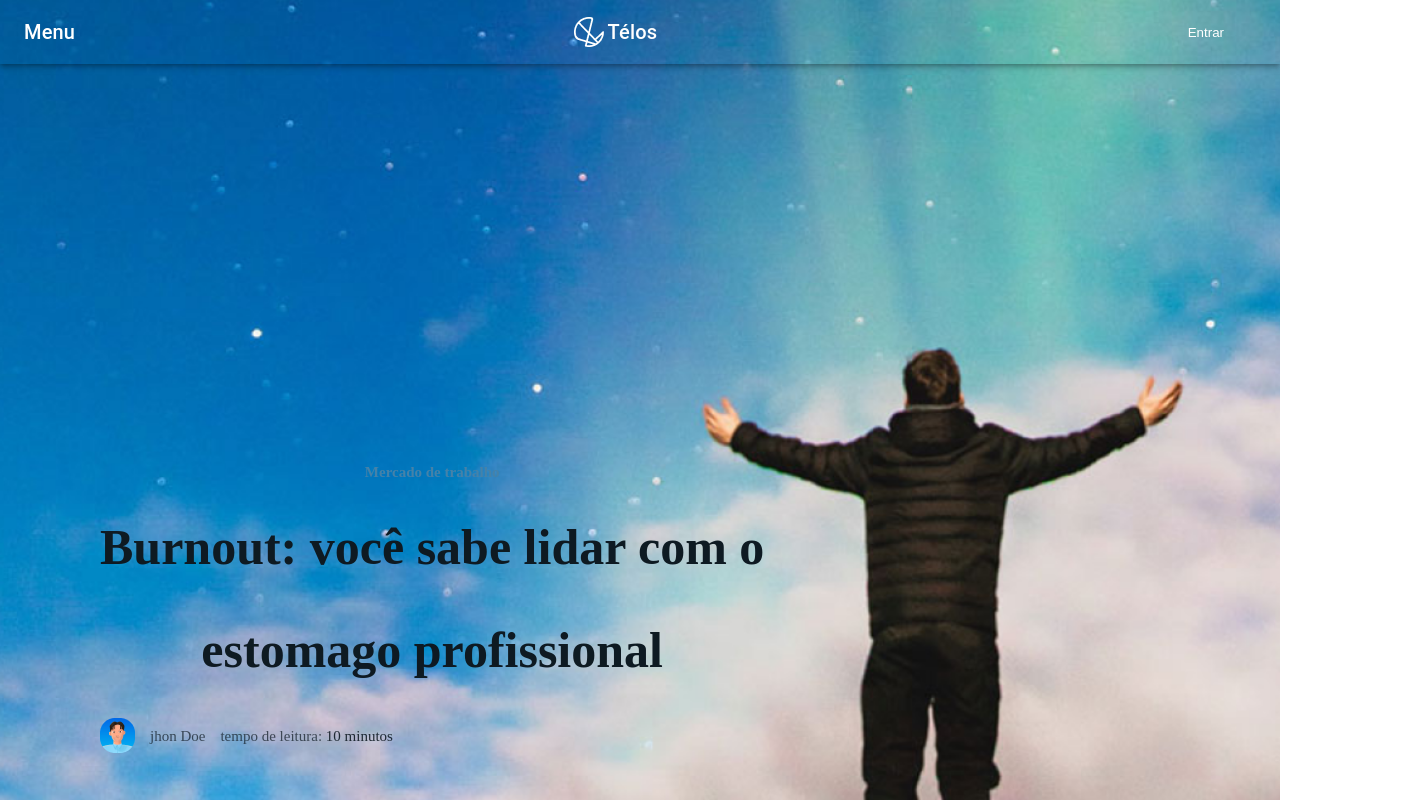
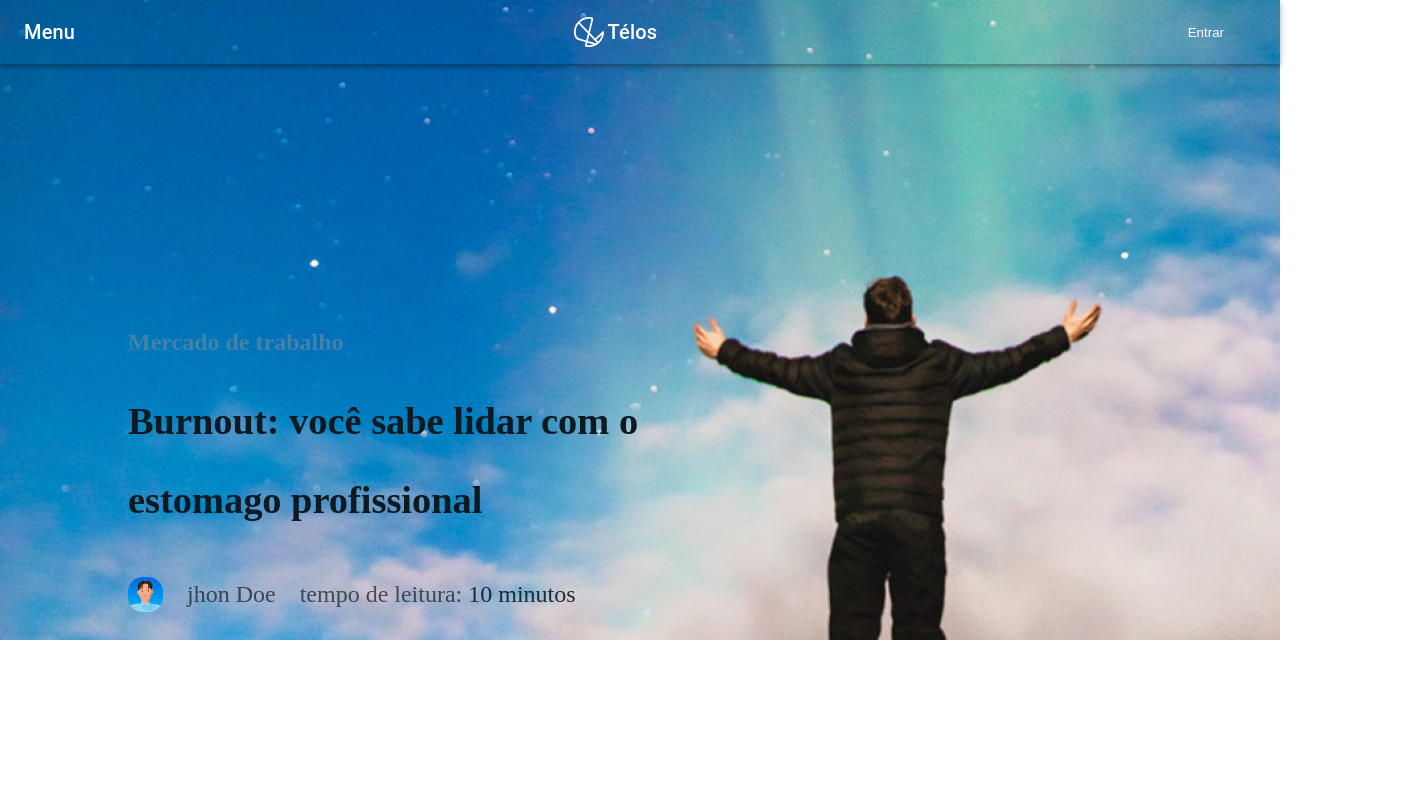
Before and after one commit to pedrofskt/telos-news, a React (Create React App) app: page /noticia in a window 1280 px wide. Shown: the top 802 px of the page, 1408 px wide, since content can reach past the window. Built offline with nearby package versions, Linux system fonts and the light colour scheme.

Commit message:
Feat(adjustments):adjusting some components

```diff
--- a/src/component/BannerNewsPage/BannerNewsPage.jsx
+++ b/src/component/BannerNewsPage/BannerNewsPage.jsx
@@ -8,7 +8,7 @@ import './styless.css'
 export default function Banner(){
     return(
         <>
-        <CardMedia component="img" sx={{ width: "100%", height: "100vh", objectFit: "cover", position: "absolute", top: "0", zIndex: "-1"}} image={img} alt="Banner"/>
+        <CardMedia component="img" sx={{ display:"flex", alignItems:"center", width: "100%", height: "80vh", objectFit: "cover", position: "absolute", top: "0", zIndex: "-1"}} image={img} alt="Banner"/>
       <div className="container1">
         <h3>Mercado de trabalho</h3>
         <h2>Burnout: você sabe lidar com o</h2>
@@ -16,7 +16,7 @@ export default function Banner(){
             <div className="content1">
                 <img src={logo} alt="" />
                 <h5>jhon Doe</h5>
-                    <div className="content1">
+                    <div className="content2">
                         <h5>tempo de leitura: <strong>10 minutos</strong></h5>
                     </div>
             </div>
--- a/src/component/BannerNewsPage/styless.css
+++ b/src/component/BannerNewsPage/styless.css
@@ -2,18 +2,21 @@
   display: flex;
   position: absolute;
   flex-direction: column;
-    bottom: 30px;
-    left: 100px;
+  bottom: 3vh;
+  left: 10vw;
+  position: relative; /* ou absolute */
+  top: 30vh;
+  align-items: start;
 }
 
 .content1 {
   display: flex;
   align-items: center;
-    gap: 15px;
+  gap: 1.5rem;
 }
 
 .text {
-    margin-left: 155px;
+  margin-left: 10rem;
 }
 
 h2 {
@@ -22,8 +25,7 @@ h2 {
   font-family: 'Campton';
   font-style: normal;
   font-weight: 700;
-    font-size: 50px;
-    line-height: 20px;
+  font-size: 3vw;
 }
 
 h3 {
@@ -31,16 +33,16 @@ h3 {
   font-family: 'Paralucent';
   font-style: normal;
   font-weight: 700;
-    font-size: 15px;
-    line-height: 18px;
+  font-size: 1.5rem;
+  line-height: 1.8rem;
 }
 
 h5 {
   font-family: 'Paralucent';
   font-style: normal;
   font-weight: 500;
-    font-size: 15px;
-    line-height: 18px;
+  font-size: 1.5rem;
+  line-height: 1.8rem;
   color: rgba(14, 26, 34, 0.7);
 }
 
@@ -48,7 +50,34 @@ strong {
   font-family: 'Paralucent';
   font-style: normal;
   font-weight: 500;
-    font-size: 15px;
-    line-height: 18px;
+  font-size: 1.5rem;
+  line-height: 1.8rem;
   color: rgba(14, 26, 34, 0.9);
 }
+
+@media screen and (min-width: 1861px) {
+  .container1 {
+    left: 15vw;
+    top: 40vh;
+    bottom: auto;
+  }
+
+  .text {
+    margin-left: 20rem;
+  }
+
+  h2 {
+    font-size: 4.5rem;
+  }
+
+  h3 {
+    font-size: 2rem;
+    line-height: 2.4rem;
+  }
+
+  h5,
+  strong {
+    font-size: 2rem;
+    line-height: 2.4rem;
+  }
+}
--- a/src/component/Noticia/styles.css
+++ b/src/component/Noticia/styles.css
@@ -5,7 +5,7 @@
     align-items: flex-start;
     gap: 4rem;
     padding: 1rem 3rem;
-    margin-top: 1000px;
+    margin-top: 50vh;
   }
 
   .Noticia {
@@ -17,6 +17,7 @@
 
   .Noticia img {
     margin: 45px 0px;
+    max-width: 100vh
   }
 
 
@@ -55,3 +56,38 @@
     line-height: 25px;
     font-size: 15px;
   }
+
+  /* estilos para telas maiores de 1861px */
+@media screen and (min-width: 1861px) {
+
+  .geral {
+    gap: 6rem;
+    padding: 2rem 4rem;
+    margin-top: 60vh;
+  }
+
+  .Noticia img {
+    margin: 60px 0px;
+    max-width: 120vh;
+  }
+
+  h1 {
+    font-size: 35px;
+    line-height: 40px;
+  }
+
+  h1:last-child {
+    font-size: 25px;
+    line-height: 30px;
+  }
+
+  p {
+    font-size: 18px;
+    line-height: 22px;
+  }
+
+  ul {
+    font-size: 18px;
+    line-height: 28px;
+  }
+}
--- a/src/component/RelatedArticles/RelatedArticlesCard/styles.css
+++ b/src/component/RelatedArticles/RelatedArticlesCard/styles.css
@@ -13,8 +13,9 @@
     junstify-content: center;
     align-itens: center;
     text-align: center;
-    gap: 7vh;
+    gap: 13vh;
     flex-direction: row;
+    padding: 1vh;
   }
 
   .content h1 {
@@ -35,14 +36,14 @@
     text-align: center;
   }
 
-  @media screen and (min-width: 1551px) {
+  @media screen and (min-width: 1861px) {
 
         .geralCard {
           width: 80%;
         }
 
     .content {
-        gap: 26rem;
+        gap: 31em;
     }
 
     .content h1 {
```
Lines whose indentation alone changed are shown as unchanged.
